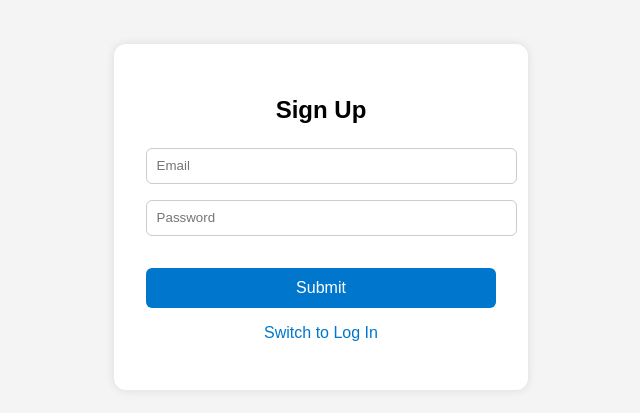
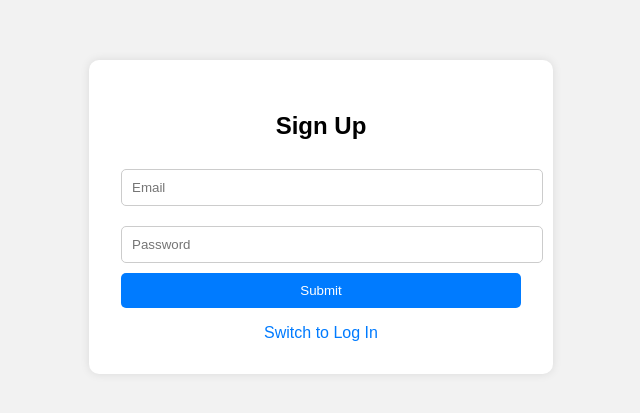
Before and after one commit to deus340/delivery--auth, a plain HTML site: page index.html in a window 1280 px wide. Shown: the part 191-604 px from the top of the page, without its empty margins (319-959 px from the left). Drawn offline with Linux system fonts and the light colour scheme.

Commit message:
Update index.html

```diff
--- a/index.html
+++ b/index.html
@@ -2,120 +2,105 @@
 <html lang="en">
 <head>
   <meta charset="UTF-8" />
-  <meta name="viewport" content="width=device-width, initial-scale=1.0"/>
-  <title>Sign Up / Log In</title>
-  <script src="https://www.gstatic.com/firebasejs/10.7.0/firebase-app.js"></script>
-  <script src="https://www.gstatic.com/firebasejs/10.7.0/firebase-auth.js"></script>
+  <meta name="viewport" content="width=device-width, initial-scale=1.0" />
+  <title>Delivery Auth</title>
   <style>
     body {
-      font-family: Arial, sans-serif;
-      background: #f4f4f4;
+      font-family: sans-serif;
       display: flex;
       justify-content: center;
       align-items: center;
       height: 100vh;
+      background: #f2f2f2;
     }
-    .container {
+    .card {
       background: white;
       padding: 2rem;
-      border-radius: 12px;
+      border-radius: 10px;
       box-shadow: 0 0 10px rgba(0,0,0,0.1);
-      width: 350px;
-    }
-    h2 {
+      width: 90%;
+      max-width: 400px;
       text-align: center;
-      margin-bottom: 1.5rem;
-    }
-    .form-group {
-      margin-bottom: 1rem;
     }
     input {
       width: 100%;
-      padding: 0.6rem;
+      padding: 10px;
+      margin: 10px 0;
+      border-radius: 5px;
       border: 1px solid #ccc;
-      border-radius: 6px;
     }
     button {
       width: 100%;
-      padding: 0.7rem;
-      background-color: #0077cc;
+      padding: 10px;
+      background: #007bff;
       color: white;
       border: none;
-      border-radius: 6px;
+      border-radius: 5px;
       cursor: pointer;
-      font-size: 1rem;
+    }
+    a {
+      display: block;
       margin-top: 1rem;
-    }
-    .toggle {
-      margin-top: 1rem;
-      text-align: center;
+      color: #007bff;
+      text-decoration: none;
       cursor: pointer;
-      color: #0077cc;
     }
   </style>
 </head>
 <body>
-
-  <div class="container">
-    <h2 id="formTitle">Sign Up</h2>
-    <div class="form-group">
-      <input type="email" id="email" placeholder="Email" required />
-    </div>
-    <div class="form-group">
-      <input type="password" id="password" placeholder="Password" required />
-    </div>
-    <button onclick="submitForm()">Submit</button>
-    <div class="toggle" onclick="toggleMode()">Switch to Log In</div>
-    <p id="message" style="text-align:center; margin-top: 1rem; color: green;"></p>
+  <div class="card">
+    <h2>Sign Up</h2>
+    <input type="email" placeholder="Email" />
+    <input type="password" placeholder="Password" />
+    <button>Submit</button>
+    <a>Switch to Log In</a>
   </div>
 
-  <script>
-    // Your Firebase config
+  <!-- Firebase & Script -->
+  <script type="module">
+    import { initializeApp } from "https://www.gstatic.com/firebasejs/10.12.0/firebase-app.js";
+    import { getAuth, createUserWithEmailAndPassword, signInWithEmailAndPassword } from "https://www.gstatic.com/firebasejs/10.12.0/firebase-auth.js";
+
     const firebaseConfig = {
       apiKey: "AIzaSyAEFXeo8ESG52kxBqUDAWqbuGTVElhUv0s",
       authDomain: "doba-7ac39.firebaseapp.com",
       projectId: "doba-7ac39",
       storageBucket: "doba-7ac39.firebasestorage.app",
       messagingSenderId: "674303557652",
-      appId: "1:674303557652:web:94f9caa8328e281679a701"
+      appId: "1:674303557652:web:8ca8261002398b8479a701"
     };
 
-    // Initialize Firebase
-    firebase.initializeApp(firebaseConfig);
-    const auth = firebase.auth();
+    const app = initializeApp(firebaseConfig);
+    const auth = getAuth(app);
 
-    let isSignUp = true;
+    let isLogin = false;
+    const formTitle = document.querySelector("h2");
+    const switchLink = document.querySelector("a");
+    const submitBtn = document.querySelector("button");
 
-    function toggleMode() {
-      isSignUp = !isSignUp;
-      document.getElementById("formTitle").innerText = isSignUp ? "Sign Up" : "Log In";
-      document.querySelector(".toggle").innerText = isSignUp ? "Switch to Log In" : "Switch to Sign Up";
-      document.getElementById("message").textContent = "";
-    }
+    switchLink.addEventListener("click", () => {
+      isLogin = !isLogin;
+      formTitle.textContent = isLogin ? "Log In" : "Sign Up";
+      switchLink.textContent = isLogin ? "Switch to Sign Up" : "Switch to Log In";
+    });
 
-    function submitForm() {
-      const email = document.getElementById("email").value;
-      const password = document.getElementById("password").value;
+    submitBtn.addEventListener("click", async (e) => {
+      e.preventDefault();
+      const email = document.querySelector("input[type='email']").value;
+      const password = document.querySelector("input[type='password']").value;
 
-      if (isSignUp) {
-        auth.createUserWithEmailAndPassword(email, password)
-          .then(userCredential => {
-            document.getElementById("message").textContent = "Signed up successfully!";
-          })
-          .catch(error => {
-            document.getElementById("message").textContent = error.message;
-          });
-      } else {
-        auth.signInWithEmailAndPassword(email, password)
-          .then(userCredential => {
-            document.getElementById("message").textContent = "Logged in successfully!";
-            // Redirect or track user login here if needed
-          })
-          .catch(error => {
-            document.getElementById("message").textContent = error.message;
-          });
+      try {
+        if (isLogin) {
+          await signInWithEmailAndPassword(auth, email, password);
+          alert("Login successful!");
+        } else {
+          await createUserWithEmailAndPassword(auth, email, password);
+          alert("Sign up successful!");
+        }
+      } catch (error) {
+        alert("Error: " + error.message);
       }
-    }
+    });
   </script>
 </body>
 </html>
```
